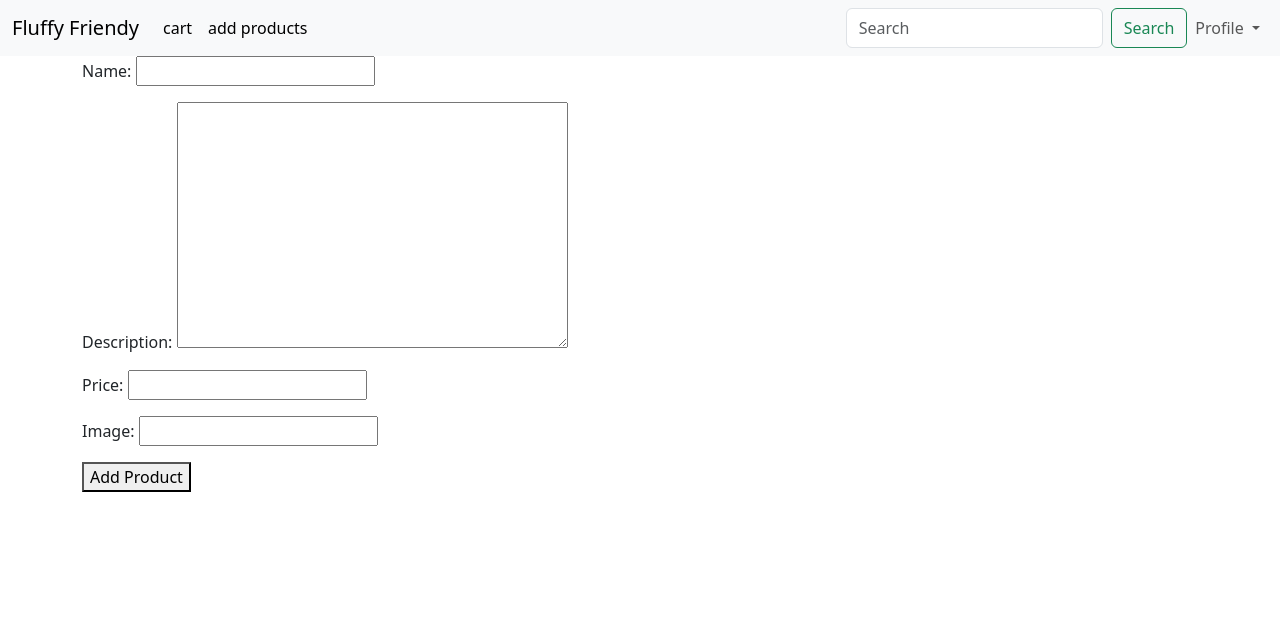
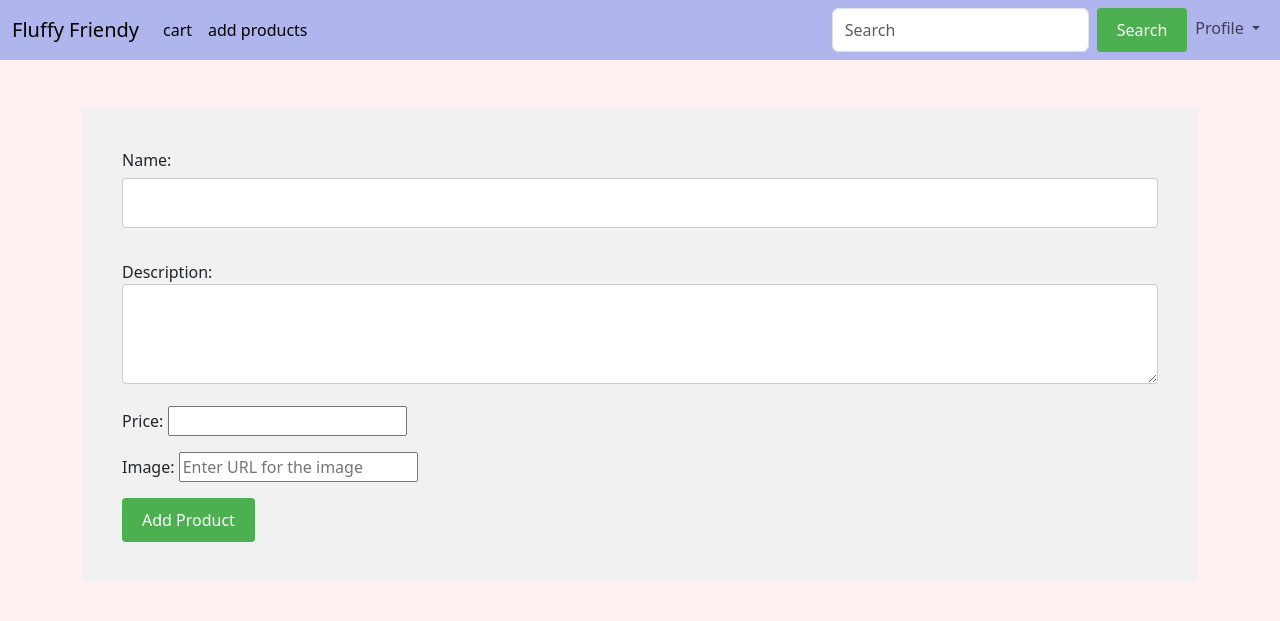
Before and after one commit to Charat-Ninjar/fluffyFriendy, a Django app: page /add/ in a window 1280 px wide. Shown: the top 621 px of the page. Run offline with Django 4.2, Linux system fonts and the light colour scheme.

Commit message:
add css file

```diff
--- a/fluffyShop/fluffyFriendyApp/forms.py
+++ b/fluffyShop/fluffyFriendyApp/forms.py
@@ -3,6 +3,10 @@ from django import forms
 from .models import Product
 
 class ProductForm(forms.ModelForm):
+    def __init__(self, *args, **kwargs):
+        super().__init__(*args, **kwargs)
+        self.fields['image'].widget.attrs['placeholder'] = 'Enter URL for the image'
+
     class Meta:
         model = Product
         fields = ['name', 'description', 'price', 'image']
--- /dev/null
+++ b/fluffyShop/fluffyFriendyApp/static/js/style.css
@@ -0,0 +1,36 @@
+html {
+    color: #FFF0F1;
+}
+
+
+.test{
+    background-color: #FFF0F1;
+}
+
+.form_add {
+    background-color: #f1f1f1;
+    padding: 20px;
+}
+input[type="text"], textarea {
+    width: 100%;
+    padding: 12px;
+    border: 1px solid #ccc;
+    border-radius: 4px;
+    box-sizing: border-box;
+    margin-top: 6px;
+    margin-bottom: 16px;
+    resize: vertical;
+}
+button[type="submit"] {
+    background-color: #4CAF50;
+    color: white;
+    padding: 10px 20px;
+    border: none;
+    border-radius: 4px;
+    cursor: pointer;
+}
+
+textarea#id_description {
+
+    height: 100px; /* Adjust the height as needed */
+}
--- a/fluffyShop/fluffyFriendyApp/templates/add_product.html
+++ b/fluffyShop/fluffyFriendyApp/templates/add_product.html
@@ -1,9 +1,15 @@
 {% extends 'layout.html' %}
+{% load static %}
+
+<link rel="stylesheet" type="text/css" href="{% static 'css/form_styles.css' %}">
 
 {% block content %}
-<form method="post" enctype="multipart/form-data">
-    {% csrf_token %}
-    {{ form.as_p }}
-    <button type="submit">Add Product</button>
-</form>
+<div class="form_add mt-5">
+    <form method="post" enctype="multipart/form-data" class="form_add">
+        {% csrf_token %}
+        {{ form.as_p }}
+        <button type="submit">Add Product</button>
+    </form>
+</div>
+
 {% endblock %}
--- a/fluffyShop/fluffyFriendyApp/templates/layout.html
+++ b/fluffyShop/fluffyFriendyApp/templates/layout.html
@@ -6,20 +6,26 @@
     <meta charset="UTF-8">
     <meta name="viewport" content="width=device-width, initial-scale=1.0">
     <title>FluffyFriendy</title>
+    <link rel="stylesheet" href="{% static 'js/style.css' %}">
+
+
     <script src="https://cdn.jsdelivr.net/npm/@popperjs/core@2.11.8/dist/umd/popper.min.js"
         integrity="sha384-I7E8VVD/ismYTF4hNIPjVp/Zjvgyol6VFvRkX/vR+Vc4jQkC+hVqc2pM8ODewa9r"
         crossorigin="anonymous"></script>
     <script src="https://cdn.jsdelivr.net/npm/bootstrap@5.3.3/dist/js/bootstrap.min.js"
         integrity="sha384-0pUGZvbkm6XF6gxjEnlmuGrJXVbNuzT9qBBavbLwCsOGabYfZo0T0to5eqruptLy"
         crossorigin="anonymous"></script>
+
     <link href="https://cdn.jsdelivr.net/npm/bootstrap@5.3.3/dist/css/bootstrap.min.css" rel="stylesheet"
         integrity="sha384-QWTKZyjpPEjISv5WaRU9OFeRpok6YctnYmDr5pNlyT2bRjXh0JMhjY6hW+ALEwIH" crossorigin="anonymous">
     <link href="https://cdn.jsdelivr.net/npm/bootstrap-icons@1.8.1/font/bootstrap-icons.css" rel="stylesheet">
-    <script src="{% static 'js/edit_modal.js' %}"></script>
 </head>
 
-<body>
-    <nav class="navbar navbar-expand-lg bg-body-tertiary">
+
+<body class="test">
+
+    <nav class="navbar navbar-expand-lg " style="background-color: #B0B5ED;">
+
         <div class="container-fluid">
             <a class="navbar-brand" href="/">Fluffy Friendy</a>
             <button class="navbar-toggler" type="button" data-bs-toggle="collapse"
--- a/fluffyShop/fluffyFriendyApp/templatetags/custom_tags.py
+++ b/fluffyShop/fluffyFriendyApp/templatetags/custom_tags.py
@@ -10,6 +10,21 @@ def productCard(context):
     products = Product.objects.all()
     return render_to_string('product_card_template.html', {'card_collection': products})
 
+@register.simple_tag(takes_context=True)
+def view_cart(takes_context=True):
+    user = 'mock_user'
+
+    # user name 'mock_user' user_id in database is 2
+    # has cart_id 2 have 2 product_id 2 and 8
+    # in cart_items should have product_id 2 and 8 and display
+
+    cart = Cart.objects.filter(user=user, checkout_status=False).first()
+    if cart:
+        cart_items = cart.products.all()
+    else:
+        cart_items = []
+
+    return render_to_string("cart.html", {"items": cart_items})
 
 #  products = [
 #         {'name': 'Product 1', 'description': 'Description of Product 1', 'price': 10,'image_url': 'https://www.mariskavos.nl/wp-content/uploads/2023/06/free-alpaca-crochet-pattern-2.webp'},
--- a/fluffyShop/fluffyFriendyApp/urls.py
+++ b/fluffyShop/fluffyFriendyApp/urls.py
@@ -1,6 +1,6 @@
 from django.urls import path
 from fluffyFriendyApp import views
-from .views import add_product, edit_product, search_product
+from .views import add_product, edit_product, search_product, add_to_cart
 
 urlpatterns = [
     path('', views.index),
@@ -10,4 +10,5 @@ urlpatterns = [
     path('remove_product/<int:product_id>/', views.remove_product, name='remove_product'),
     path('edit/<int:product_id>/', edit_product, name='edit_product'),
     path('search/', search_product, name='search_product'),
+    path('add_to_cart/<int:product_id>/', add_to_cart, name='add_to_cart')
 ]
--- a/fluffyShop/fluffyFriendyApp/views.py
+++ b/fluffyShop/fluffyFriendyApp/views.py
@@ -1,10 +1,11 @@
 from django.shortcuts import render
-from django.http import HttpResponse
+from django.http import HttpResponse, HttpResponseRedirect
+from django.urls import reverse
 from fluffyFriendyApp.models import User, Product, Cart
 from django.shortcuts import render, redirect
 from django.shortcuts import get_object_or_404, redirect
 from .forms import ProductForm
-
+import logging
 
 # Create your views here.
 
@@ -18,14 +19,6 @@ def form(request):
     return HttpResponse("<h1> Form </h1>")
 
 
-def add_product(request):
-    if request.method == 'POST':
-        form = ProductForm(request.POST, request.FILES)
-        if form.is_valid():
-            form.save()
-    else:
-        form = ProductForm()
-    return render(request, 'add_product.html', {'form': form})
 
 def remove_product_cart(request, product_id):
     product = get_object_or_404(Product, pk=product_id)
@@ -51,7 +44,7 @@ def edit_product(request, product_id):
         form = ProductForm(request.POST, instance=product)
         if form.is_valid():
             form.save()
-            return redirect('/')  # Redirect to the desired page after editing
+            return redirect('/')
     else:
         form = ProductForm(instance=product)
     return render(request, 'edit_product.html', {'form': form})
@@ -60,8 +53,42 @@ def edit_product(request, product_id):
 def search_product(request):
     query = request.GET.get('query')
     if query:
-        # Perform a search query using your Product model
         search_results = Product.objects.filter(name__icontains=query)
     else:
         search_results = None
+        return redirect('/')
     return render(request, 'search_results.html', {'search_results': search_results, 'query': query})
+
+def add_product(request):
+    if request.method == 'POST':
+        form = ProductForm(request.POST, request.FILES)
+        if form.is_valid():
+            form.save()
+    else:
+        form = ProductForm()
+    return render(request, 'add_product.html', {'form': form})
+
+def add_to_cart(request, product_id):
+    product = get_object_or_404(Product, pk=product_id)
+
+    try:
+        user = User.objects.get(name='mock_user')
+    except User.DoesNotExist:
+        user = User.objects.create(name='mock_user')
+
+    cart, created = Cart.objects.get_or_create(user=user)
+
+    cart.products.add(product)
+
+    return redirect('/')
+
+def view_cart(request):
+    user = 'mock_user'
+
+    cart = Cart.objects.filter(user=user, checkout_status=False).first()
+    if cart:
+        cart_items = cart.products.all()
+    else:
+        cart_items = []
+
+    return render(request, "cart.html", {"items": cart_items})
--- a/fluffyShop/fluffyShop/settings.py
+++ b/fluffyShop/fluffyShop/settings.py
@@ -133,7 +133,7 @@ USE_TZ = True
 # Static files (CSS, JavaScript, Images)
 # https://docs.djangoproject.com/en/4.1/howto/static-files/
 
-STATIC_URL = 'static/'
+STATIC_URL = '/static/'
 
 # Default primary key field type
 # https://docs.djangoproject.com/en/4.1/ref/settings/#default-auto-field
```
Also changed, not shown: fluffyShop/fluffyFriendyApp/templates/cart.html (+17 -20 lines), fluffyShop/fluffyFriendyApp/templates/product_card_template.html (+11 -13 lines), fluffyShop/fluffyFriendyApp/templates/search_results.html (+16 -3 lines), fluffyShop/fluffyFriendyApp/templates/add_product_to_cart.html (added).
